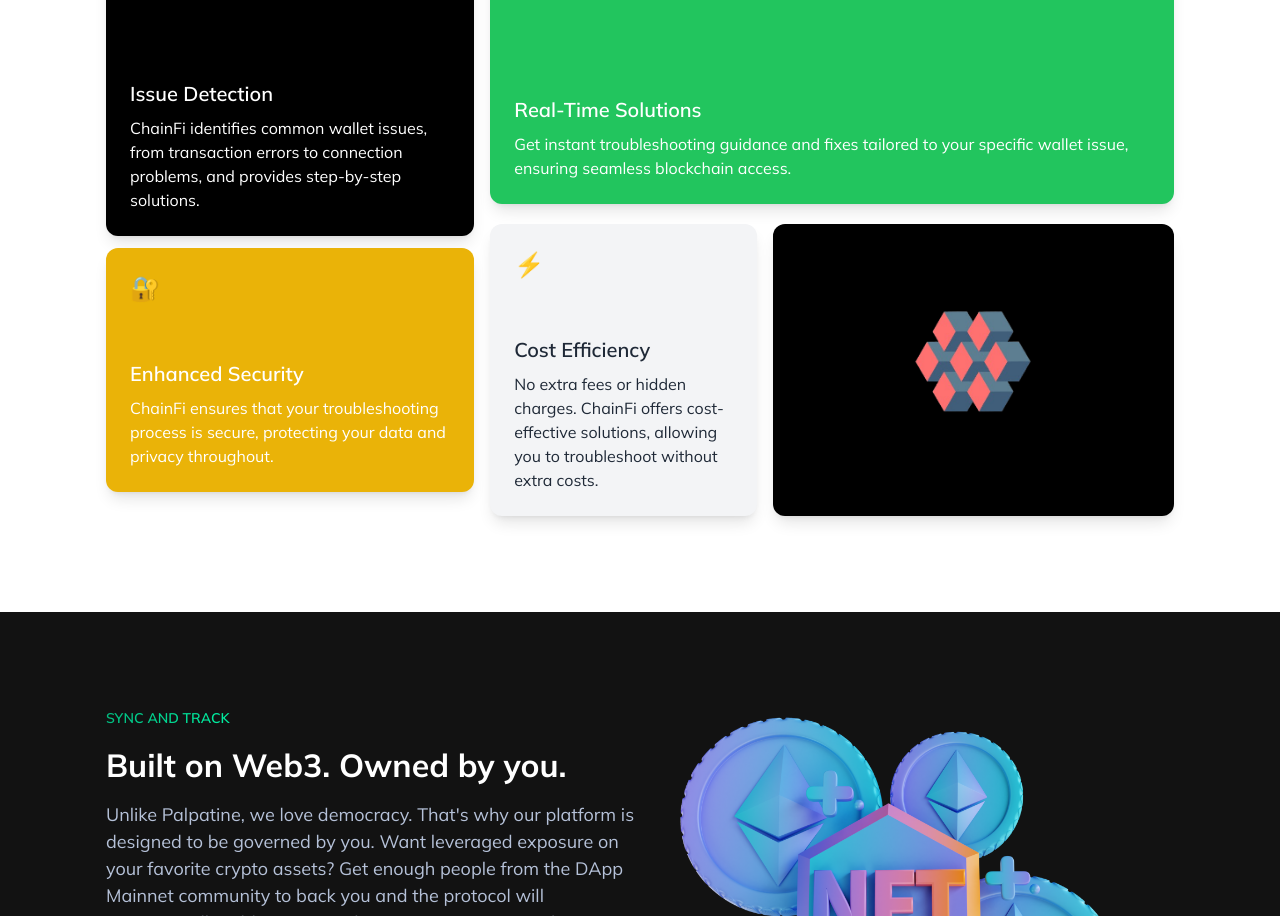
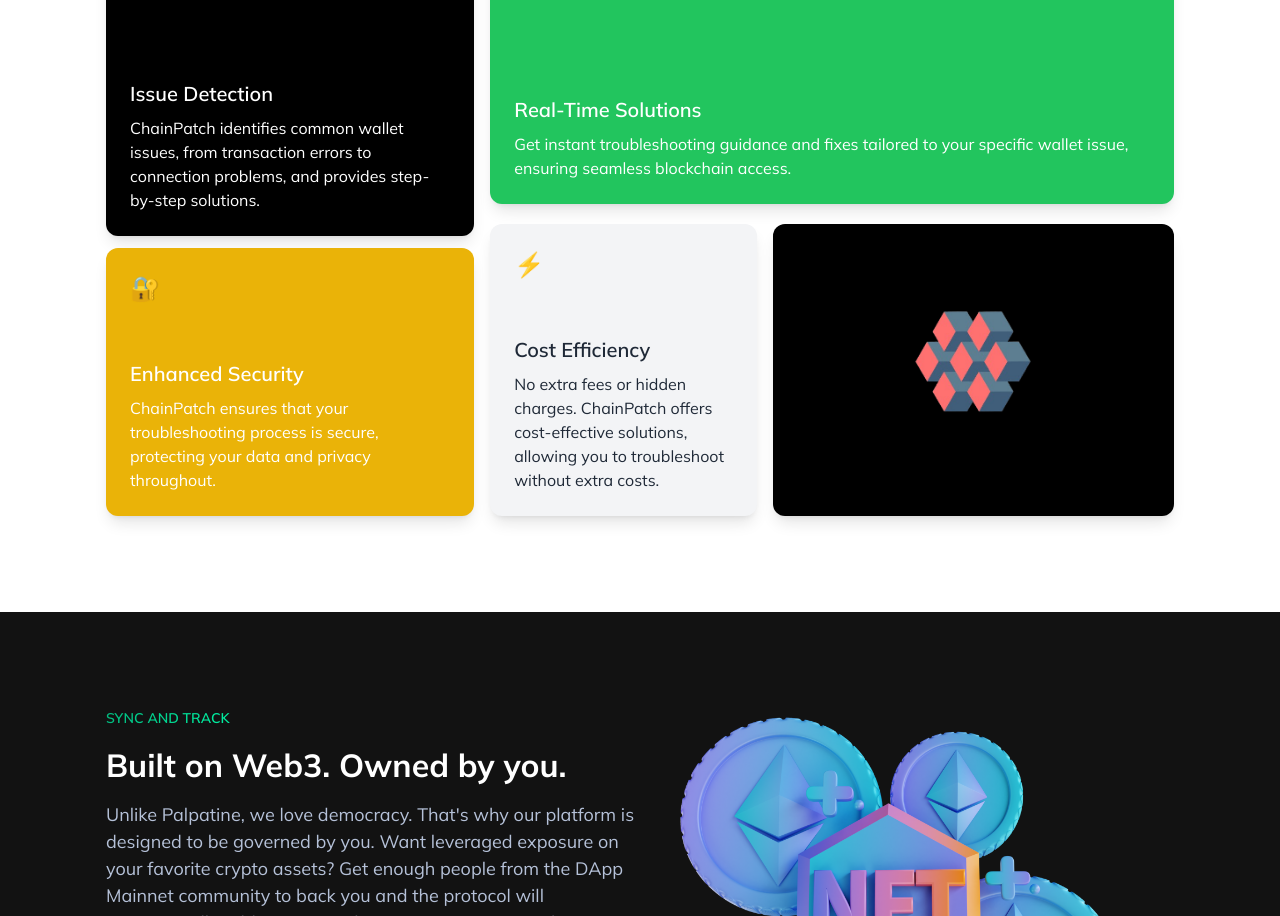
Before and after one commit to Ethereal-ops/backup, a Next.js app: page / in a window 1280 px wide. Shown: the part 1214-2130 px from the top of the page. Built offline with nearby package versions, Linux system fonts and the light colour scheme.

Commit message:
Update Roadmap.tsx

```diff
--- a/src/components/Roadmap/Roadmap.tsx
+++ b/src/components/Roadmap/Roadmap.tsx
@@ -18,7 +18,7 @@
                     Issue Detection
                   </h3>
                   <p>
-                    ChainFi identifies common wallet issues, from transaction
+                    ChainPatch identifies common wallet issues, from transaction
                     errors to connection problems, and provides step-by-step
                     solutions.
                   </p>
@@ -33,7 +33,7 @@
                     Enhanced Security
                   </h3>
                   <p>
-                    ChainFi ensures that your troubleshooting process is
+                    ChainPatch ensures that your troubleshooting process is
                     secure, protecting your data and privacy throughout.
                   </p>
                 </div>
@@ -66,7 +66,7 @@
                         Cost Efficiency
                       </h3>
                       <p>
-                        No extra fees or hidden charges. ChainFi offers
+                        No extra fees or hidden charges. ChainPatch offers
                         cost-effective solutions, allowing you to troubleshoot
                         without extra costs.
                       </p>
```
